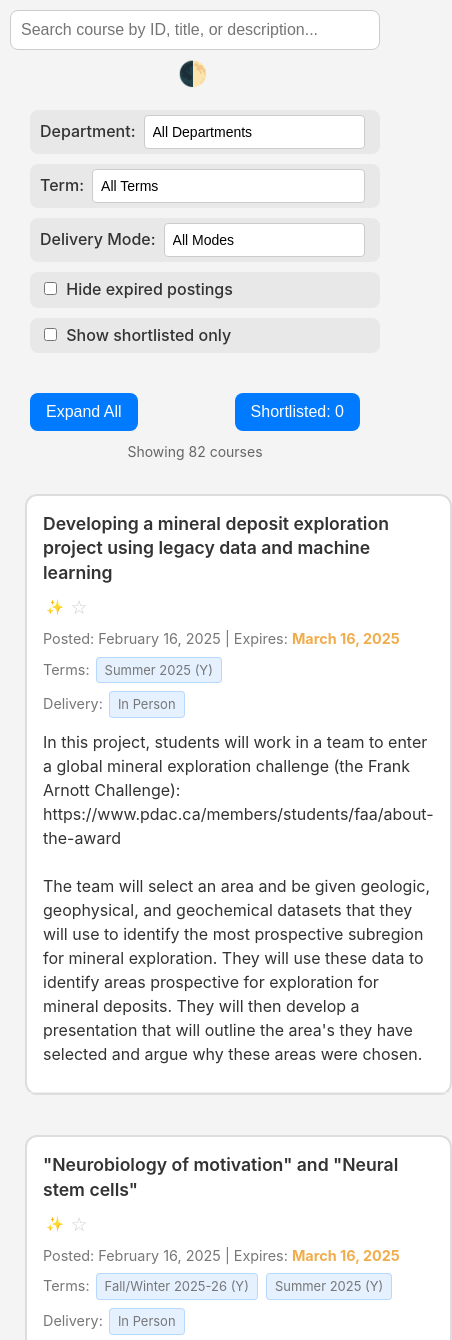
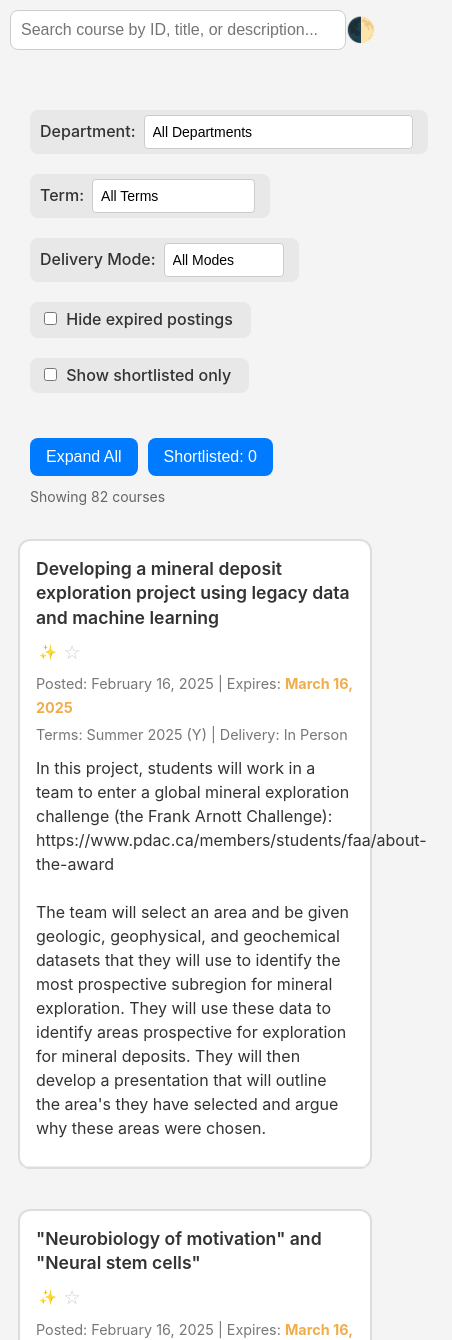
Before and after one commit to ShawnCapper/ROP-Portal, a plain HTML site: page index.html in a window 390 px wide. Shown: the top 1340 px of the page, 452 px wide, since content can reach past the window. Drawn offline with Linux system fonts and the light colour scheme.

Commit message:
Major improvements to UI and mobile scaling. Numerous bug fixes.

```diff
--- a/index.html
+++ b/index.html
@@ -9,6 +9,7 @@
 </head>
 <body>
 <div class="header-container">
+    <div class="header-content">
         <div class="search-box">
             <input type="text" id="searchInput" placeholder="Search course by ID, title, or description...">
         </div>
@@ -16,6 +17,7 @@
             <button id="themeToggle" aria-label="Toggle dark mode">
                 <span class="theme-icon">🌓</span>
             </button>
+        </div>
     </div>
 </div>
 
@@ -88,6 +90,8 @@
     </div>
 </template>
 
+<button id="backToTopBtn" aria-label="Back to top">↑</button>
+
 <script src="script.js"></script>
 </body>
 </html>
--- a/script.js
+++ b/script.js
@@ -100,14 +100,13 @@ function createCourseCard(course) {
     `;
 
     // Set header content
-    const termButtons = course.Terms.map(term =>
-        `<span class="term-button" data-term="${term}">${term}</span>`
-    ).join(' ');
+    const termsList = course.Terms.join(', ');
 
     header.innerHTML = titleHTML + `
     <div class="course-dates">Posted: ${course.Posted} | Expires: <span class="${expiryClass}">${course.Expires}</span></div>
-    <div class="course-terms">Terms: ${termButtons}</div>
-    <div class="course-delivery">Delivery: <span class="delivery-button" data-delivery="${course['Delivery Method']}">${course['Delivery Method']}</span></div>
+    <div class="course-terms-delivery">
+        Terms: ${termsList} | Delivery: ${course['Delivery Method']}
+    </div>
     <div class="course-description">${course.Description.replace(/\n/g, '<br>')}</div>
     `;
 
@@ -145,7 +144,7 @@ function createCourseCard(course) {
         // Update description in header
         const descriptionDiv = header.querySelector('.course-description');
         if (descriptionDiv) {
-            descriptionDiv.innerHTML = content.description.replace(/\n/g, '<br>');
+            descriptionDiv.innerHTML = formatTextWithLists(content.description);
         }
 
         // Update details section
@@ -154,10 +153,10 @@ function createCourseCard(course) {
         <p><strong>Department:</strong> ${course.Department}${course['DPT Code'] ? ` (${course['DPT Code']})` : ''}</p>
         <p><strong>Openings per Term:</strong> ${course['Openings per Term']}</p>
         <p><strong>Faculty Supervisor${Object.keys(course['Faculty Supervisor(s)']).length > 1 ? 's' : ''}:</strong> ${supervisorLinks}</p>
-            <p><strong>Student Roles:</strong> ${content.studentRoles}</p>
-            <p><strong>Academic Outcomes:</strong> ${content.academicOutcomes}</p>
-            <p><strong>Training & Mentorship:</strong> ${content.trainingMentorship}</p>
-            <p><strong>Selection Criteria:</strong> ${content.selectionCriteria}</p>
+        <p><strong>Student Roles:</strong> ${formatTextWithLists(content.studentRoles)}</p>
+        <p><strong>Academic Outcomes:</strong> ${formatTextWithLists(content.academicOutcomes)}</p>
+        <p><strong>Training & Mentorship:</strong> ${formatTextWithLists(content.trainingMentorship)}</p>
+        <p><strong>Selection Criteria:</strong> ${formatTextWithLists(content.selectionCriteria)}</p>
     `;
     }
 
@@ -171,26 +170,6 @@ function createCourseCard(course) {
         // Add animation class
         newMagicButton.classList.add('animate');
         setTimeout(() => newMagicButton.classList.remove('animate'), 300);
-    });
-
-    // Terms button click handler
-    header.querySelectorAll('.term-button').forEach(button => {
-        button.addEventListener('click', (e) => {
-            e.stopPropagation();
-            const term = e.target.dataset.term;
-            const termFilter = document.getElementById('termFilter');
-            termFilter.value = term;
-            termFilter.dispatchEvent(new Event('change'));
-        });
-    });
-
-    // Delivey button click handler
-    header.querySelector('.delivery-button').addEventListener('click', (e) => {
-        e.stopPropagation();
-        const delivery = e.target.dataset.delivery;
-        const deliveryFilter = document.getElementById('deliveryFilter');
-        deliveryFilter.value = delivery;
-        deliveryFilter.dispatchEvent(new Event('change'));
     });
 
     // Set initial content
@@ -245,7 +224,10 @@ function populateFilters(courses) {
     const deliveryModes = new Set();
 
     courses.forEach(course => {
+        // Ensure department is never empty in the filter
+        if (course.Department) {
             departments.add(course.Department);
+        }
         course.Terms.forEach(term => terms.add(term));
         deliveryModes.add(course['Delivery Method']);
     });
@@ -291,7 +273,7 @@ function filterCourses(courses) {
         const matchesDepartment = !selectedDepartment || course.Department === selectedDepartment;
         const matchesTerm = !selectedTerm || course.Terms.includes(selectedTerm);
         const matchesDelivery = !selectedDelivery || course['Delivery Method'] === selectedDelivery;
-        const matchesActive = !hideExpired || new Date(course.Expires) > new Date();
+        const matchesActive = !hideExpired || !checkExpiryStatus(course.Expires).isExpired;
         const matchesShortlist = !showShortlistedOnly || shortlistedCourses.has(course['Course ID']);
 
         return matchesSearch && matchesDepartment && matchesTerm &&
@@ -339,6 +321,67 @@ function displayCourses(courses) {
     updateCourseCount(filteredCourses.length);
 }
 
+// Function to format text with proper list handling
+function formatTextWithLists(text) {
+    if (!text) return '';
+
+    // Split text into lines
+    const lines = text.split('\n');
+    let inList = false;
+    let listType = null; // 'ul' or 'ol'
+    let formattedText = '';
+
+    lines.forEach((line, index) => {
+        // Check for bullet points (*, -, •)
+        const bulletMatch = line.trim().match(/^(\*|-|•|\+)\s+(.+)$/);
+        // Check for numbered lists (1., 2., etc.)
+        const numberedMatch = line.trim().match(/^(\d+)[.)]\s+(.+)$/);
+
+        if (bulletMatch) {
+            // Start a new unordered list if not already in one
+            if (!inList || listType !== 'ul') {
+                if (inList) formattedText += `</${listType}>`;
+                formattedText += '<ul>';
+                listType = 'ul';
+                inList = true;
+            }
+            formattedText += `<li>${bulletMatch[2]}</li>`;
+        }
+        else if (numberedMatch) {
+            // Start a new ordered list if not already in one
+            if (!inList || listType !== 'ol') {
+                if (inList) formattedText += `</${listType}>`;
+                formattedText += '<ol>';
+                listType = 'ol';
+                inList = true;
+            }
+            formattedText += `<li>${numberedMatch[2]}</li>`;
+        }
+        else {
+            // End current list if we encounter a non-list line
+            if (inList) {
+                formattedText += `</${listType}>`;
+                inList = false;
+                listType = null;
+            }
+
+            // Only add paragraph if line isn't empty
+            if (line.trim()) {
+                formattedText += `${line}<br>`;
+            } else {
+                formattedText += '<br>';
+            }
+        }
+    });
+
+    // Close any open list at the end
+    if (inList) {
+        formattedText += `</${listType}>`;
+    }
+
+    return formattedText;
+}
+
 // Initialize the page
 document.addEventListener('DOMContentLoaded', loadCourses);
 document.getElementById('expandAllButton').addEventListener('click', toggleAllCards);
@@ -359,5 +402,37 @@ function toggleAllCards() {
 }
 
 function updateCourseCount(count) {
-    document.getElementById('courseCount').textContent = count;
+    const countElement = document.getElementById('courseCount');
+    countElement.textContent = count;
+
+    // Get the parent element that contains the text
+    const countContainer = countElement.parentElement;
+
+    // Replace the text content to handle singular/plural correctly
+    countContainer.innerHTML = `Showing <span id="courseCount">${count}</span> ${count === 1 ? 'course' : 'courses'}`;
 }
+
+// Back to top button functionality
+document.addEventListener('DOMContentLoaded', function() {
+    const backToTopButton = document.getElementById('backToTopBtn');
+
+    // Initially hide the button (redundant but ensures it's hidden)
+    backToTopButton.style.display = 'none';
+
+    // Show button when user scrolls down 300px
+    window.addEventListener('scroll', function() {
+        if (window.scrollY > 300) {
+            backToTopButton.style.display = 'flex';
+        } else {
+            backToTopButton.style.display = 'none';
+        }
+    });
+
+    // Smooth scroll to top when button is clicked
+    backToTopButton.addEventListener('click', function() {
+        window.scrollTo({
+            top: 0,
+            behavior: 'smooth'
+        });
+    });
+});
--- a/style.css
+++ b/style.css
@@ -6,27 +6,35 @@
 /* Mobile-specific styles */
 @media screen and (max-width: 768px) {
     .header-container {
-        flex-direction: column;
+        flex-direction: row;
+        justify-content: space-between;
+        align-items: center;
         gap: 10px;
     }
 
     .search-box {
-        width: 100%;
+        flex: 1;
+        min-width: 150px;
+        max-width: calc(100% - 60px);
     }
 
     .filters {
-        flex-direction: column;
-        gap: 15px;
+        flex-direction: row;
+        flex-wrap: wrap;
+        justify-content: flex-start;
+        gap: 10px;
     }
 
     .filter-group {
-        width: 100%;
+        width: auto;
+        flex: 0 0 auto;
+        margin-bottom: 5px;
     }
 
     .filter-group select {
-        width: 100%;
+        width: auto;
+        min-width: 120px;
     }
-
     .controls-container {
         flex-direction: column;
         align-items: stretch;
@@ -35,7 +43,7 @@
 
     .expand-control {
         display: flex;
-        justify-content: space-between;
+        justify-content: flex-start;
         width: 100%;
     }
 
@@ -46,6 +54,12 @@
     .course-title-row {
         flex-direction: column;
         gap: 10px;
+    }
+
+    .course-title {
+        text-align: left;
+        align-self: flex-start;
+        width: 100%;
     }
 
     .button-group {
@@ -79,6 +93,14 @@ body.dark-mode {
     display: flex;
     justify-content: space-between;
     align-items: center;
+    .header-content {
+        display: flex;
+        justify-content: space-between;
+        align-items: center;
+        width: 100%;
+        max-width: 1200px;
+        margin: 0 auto;
+    }
 }
 
 .dark-mode .header-container {
@@ -140,9 +162,13 @@ body.dark-mode {
 /* Filters */
 .filters {
     display: flex;
-    flex-wrap: wrap; /* Wrap filters on smaller screens */
-    gap: 10px; /* Spacing between filter groups */
-    margin-bottom: 20px;
+    flex-wrap: wrap;
+    gap: 15px;
+    margin: 0 auto 20px auto; /* Center horizontally with bottom margin */
+    justify-content: left;
+    max-width: 1200px; /* Match the card max width */
+    width: 100%;
+    padding: 10px;
 }
 
 .filter-group {
@@ -191,10 +217,13 @@ body.dark-mode {
 .controls-container {
     display: flex;
     justify-content: space-between;
-    align-items: center;
     margin-bottom: 10px;
     flex-wrap: wrap;
     gap: 10px;
+    max-width: 1200px;
+    width: 100%;
+    margin-left: auto;
+    margin-right: auto;
 }
 
 .expand-control {
@@ -229,8 +258,9 @@ body.dark-mode {
 /* Course Cards */
 
 #courseList {
-    display: grid;
-    grid-template-columns: 1fr;
+    display: flex;
+    flex-direction: column;
+    align-items: center;
     gap: 20px;
 }
 
@@ -242,6 +272,8 @@ body.dark-mode {
     border-radius: 12px;
     overflow: visible;
     position: relative;
+    width: 100%;
+    max-width: 1200px;
 }
 
 .dark-mode .course-card {
@@ -500,3 +532,70 @@ body.dark-mode {
 .dark-mode .delivery-button:hover {
     background-color: rgba(74, 144, 226, 0.2);
 }
+
+/* Back to Top Button */
+#backToTopBtn {
+    position: fixed;
+    bottom: 20px;
+    right: 20px;
+    width: 50px;
+    height: 50px;
+    border-radius: 50%;
+    background-color: rgba(0, 122, 255, 0.15); /* Light blue tint in light mode */
+    color: #0056b3; /* Blue text color for better contrast */
+    border: 1px solid rgba(0, 122, 255, 0.3);
+    font-size: 20px;
+    cursor: pointer;
+    backdrop-filter: blur(8px);
+    -webkit-backdrop-filter: blur(8px);
+    box-shadow: 0 8px 32px rgba(0, 0, 0, 0.1);
+    transition: all 0.3s ease;
+    z-index: 1000;
+    display: none;
+    align-items: center;
+    justify-content: center;
+}
+
+#backToTopBtn:hover {
+    background-color: rgba(0, 122, 255, 0.25);
+    transform: translateY(-5px);
+    box-shadow: 0 10px 25px rgba(0, 0, 0, 0.15);
+}
+
+.dark-mode #backToTopBtn {
+    background-color: rgba(74, 144, 226, 0.25);
+    color: #fff;
+    border: 1px solid rgba(255, 255, 255, 0.1);
+}
+
+.dark-mode #backToTopBtn:hover {
+    background-color: rgba(74, 144, 226, 0.4);
+}
+
+.course-terms-delivery {
+    font-size: 0.9em;
+    color: #777;
+    margin-top: 4px;
+}
+
+.dark-mode .course-terms-delivery {
+    color: #bbb;
+}
+
+.course-description ul,
+.course-description ol,
+.course-details ul,
+.course-details ol {
+    padding-left: 20px;
+    margin: 8px 0;
+}
+
+.course-description li,
+.course-details li {
+    margin-bottom: 4px;
+}
+
+.course-description ul li,
+.course-details ul li {
+    list-style-type: disc;
+}
```
Also changed, not shown: ROP_Courses_2025-26(Feb19).json. Lines whose indentation alone changed are shown as unchanged.
